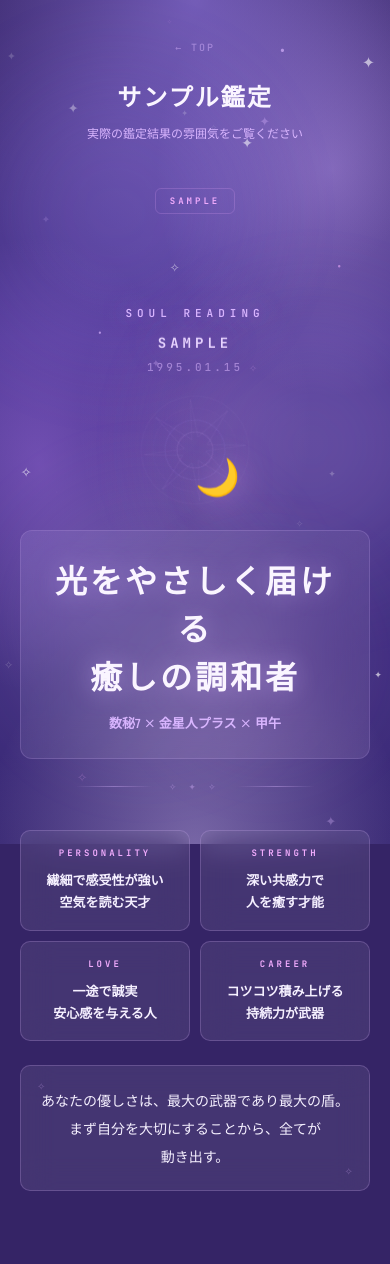
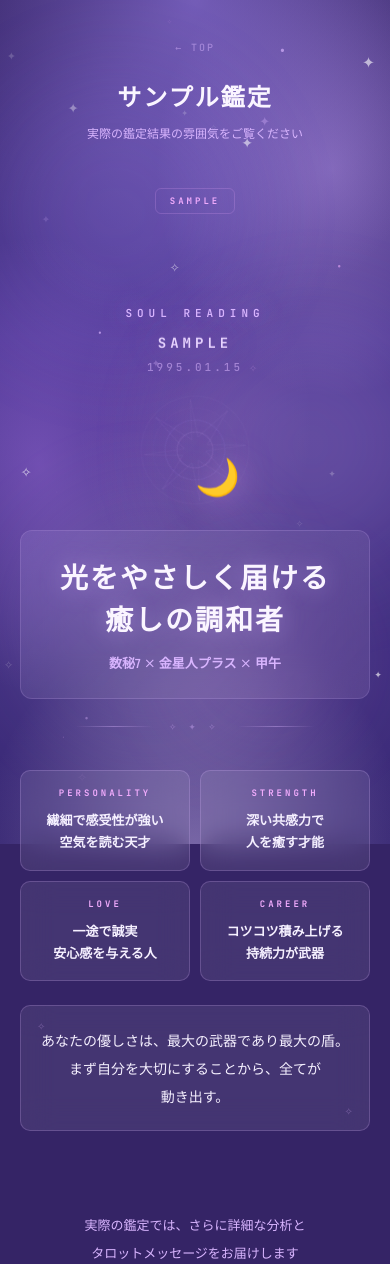
Before and after one commit to yuna-metisbel/fortune-reading-app, a FastAPI app: page /sample in a window 390 px wide. Shown: the top 1264 px of the page. Run offline with FastAPI, Linux system fonts and the light colour scheme; some libraries are stand-ins or nearby versions; some web fonts are replaced.

Commit message:
fix: use text-wrap balance for Japanese orphan prevention on iPhone
- Replace word-break: keep-all with text-wrap: balance (Safari/iOS supported)
- Reduce poster-title font-size 32→28px for better mobile fit
- Add max-width: 320px to loading-title
- Apply to: loading, poster, highlights, menu cards, catchcopy, section content

Co-Authored-By: Claude Opus 4.6 (1M context) <noreply@anthropic.com>

```diff
--- a/app/static/css/style.css
+++ b/app/static/css/style.css
@@ -460,15 +460,13 @@ img, svg { max-width: 100%; height: auto; }
   font-family: var(--font-heading);
   font-size: 18px; font-weight: 700;
   letter-spacing: 1px; margin-bottom: 6px;
-  word-break: keep-all;
-  overflow-wrap: anywhere;
+  text-wrap: balance;
 }
 .menu-desc {
   font-family: var(--font-body);
   font-size: 12px; font-weight: 400;
   color: var(--text-secondary); line-height: 1.8;
-  word-break: keep-all;
-  overflow-wrap: anywhere;
+  text-wrap: balance;
 }
 .menu-badge {
   font-family: var(--font-label);
@@ -538,16 +536,15 @@ img, svg { max-width: 100%; height: auto; }
   font-size: 22px; font-weight: 700;
   letter-spacing: 2px; color: var(--highlight);
   margin-bottom: 12px;
-  word-break: keep-all;
-  overflow-wrap: anywhere;
+  text-wrap: balance;
+  max-width: 320px;
 }
 .loading-sub {
   font-family: var(--font-body);
   font-size: 13px; font-weight: 500;
   color: var(--text-secondary); line-height: 2;
   margin-bottom: 40px;
-  word-break: keep-all;
-  overflow-wrap: anywhere;
+  text-wrap: balance;
 }
 .phases { display: flex; flex-direction: column; gap: 12px; width: 100%; max-width: 300px; }
 .phase {
@@ -624,12 +621,11 @@ img, svg { max-width: 100%; height: auto; }
 
 .poster-title {
   font-family: var(--font-heading);
-  font-weight: 700; font-size: 32px;
-  line-height: 1.5; letter-spacing: 3px;
+  font-weight: 700; font-size: 28px;
+  line-height: 1.5; letter-spacing: 2px;
   color: var(--highlight);
   position: relative; z-index: 1;
-  word-break: keep-all;
-  overflow-wrap: anywhere;
+  text-wrap: balance;
   text-shadow: 0 0 24px rgba(216,180,254,.4);
 }
 .poster-sub {
@@ -637,7 +633,7 @@ img, svg { max-width: 100%; height: auto; }
   font-size: 13px; font-weight: 600;
   line-height: 1.8; color: var(--text-secondary);
   margin-top: 12px; position: relative; z-index: 1;
-  word-break: auto-phrase;
+  text-wrap: balance;
 }
 
 .highlights { display: grid; grid-template-columns: 1fr 1fr; gap: 10px; width: 100%; margin-bottom: 24px; }
@@ -667,8 +663,7 @@ img, svg { max-width: 100%; height: auto; }
   font-family: var(--font-emphasis);
   font-size: 13px; font-weight: 700;
   line-height: 1.7; color: var(--text-primary);
-  word-break: keep-all;
-  overflow-wrap: anywhere;
+  text-wrap: balance;
 }
 
 .poster-message {
@@ -815,7 +810,7 @@ img, svg { max-width: 100%; height: auto; }
   font-family: var(--font-body);
   font-size: 14px; font-weight: 500;
   line-height: 2.2; letter-spacing: .5px;
-  word-break: auto-phrase;
+  text-wrap: balance;
 }
 .section-content strong { font-family: var(--font-emphasis); color: var(--accent-pink); font-weight: 700; }
 
@@ -829,8 +824,7 @@ img, svg { max-width: 100%; height: auto; }
   border-left: 3px solid var(--accent-pink);
   background: rgba(255,255,255,.05);
   border-radius: 0 10px 10px 0;
-  word-break: keep-all;
-  overflow-wrap: anywhere;
+  text-wrap: balance;
 }
 .section-point {
   display: flex; align-items: baseline; gap: 8px;
```
